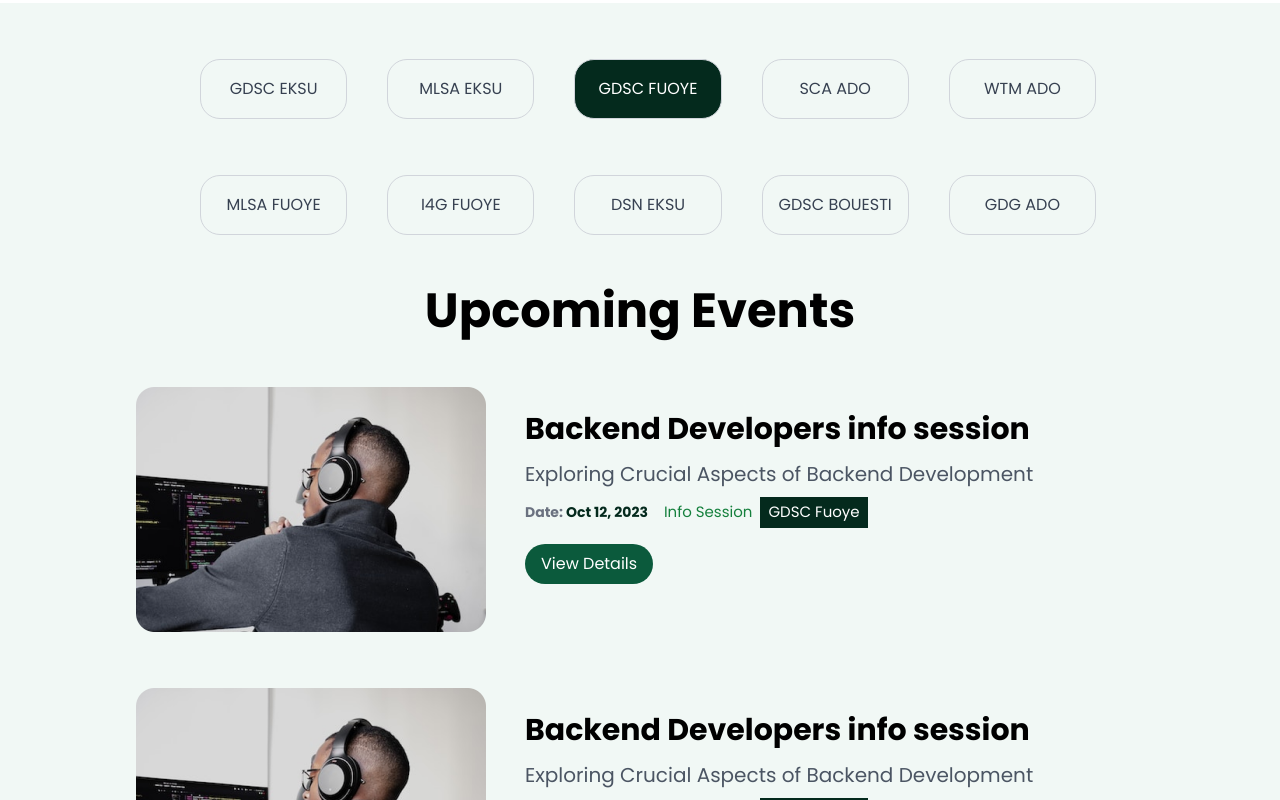
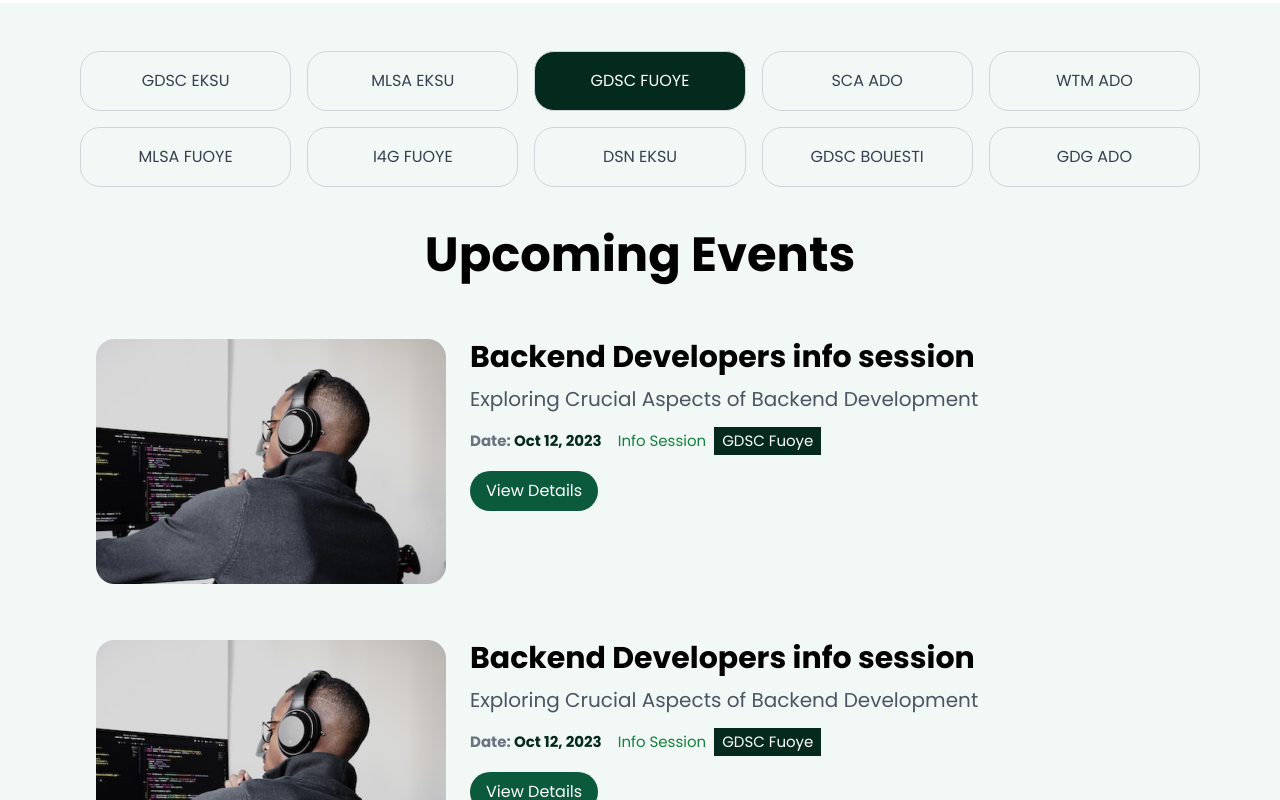
Before and after one commit to OSCA-Ado-Ekiti/EventTrakka, a React (Vite) app: page /about in a window 1280 px wide. Shown: the part 1260-2060 px from the top of the page. Built offline with nearby package versions, Linux system fonts and the light colour scheme; a web font is replaced by a local one.

Commit message:
"Updated AboutHero, PreviousPost, and UpcomingEvent components with minor styling and layout changes, added more events to PreviousPost, and reformatted code for consistency."

```diff
--- a/src/components/AboutHero.jsx
+++ b/src/components/AboutHero.jsx
@@ -22,7 +22,7 @@ const AboutHero = () => {
 			</div>
 
 			{/* About Section */}
-			<div className='w-full h-[551px] flex flex-col md:flex-row items-center justify-center gap-8 md:gap-20 px-6 md:px-20 py-10'>
+			<div className='w-full h-[551px] flex flex-col md:flex-row items-center justify-center gap-8 md:gap-20 px-6 md:px-20 py-10 md:mb-0 mb-48'>
 				<div className='relative'>
 					{/* Background Shape */}
 					<div className='bg-green-100 h-full w-full rounded-[60px] absolute -left-52 -z-10'></div>
--- a/src/pages/About/PreviousPost.jsx
+++ b/src/pages/About/PreviousPost.jsx
@@ -1,13 +1,17 @@
 import React, { useState } from 'react';
 import { BiChevronRight, BiChevronLeft } from 'react-icons/bi';
-import PreviousImg from "../../assets/previousImg.png";
+import PreviousImg from '../../assets/previousImg.png';
 
 const Card = ({ image, title, subtitle, location }) => (
-  <div className="bg-white rounded-lg shadow-lg p-4">
-    <img src={image} alt={title} className="w-full h-48 object-cover rounded-t-lg" />
-    <h3 className="text-lg font-bold mt-4">{title}</h3>
-    <p className="text-sm mt-2">{subtitle}</p>
-    <p className="text-sm text-gray-500">{location}</p>
+	<div className='bg-white rounded-lg shadow-lg p-4'>
+		<img
+			src={image}
+			alt={title}
+			className='w-full h-48 object-cover rounded-t-lg'
+		/>
+		<h3 className='text-lg font-bold mt-4'>{title}</h3>
+		<p className='text-sm mt-2'>{subtitle}</p>
+		<p className='text-sm text-gray-500'>{location}</p>
 	</div>
 );
 
@@ -15,12 +19,102 @@ const PreviousPost = () => {
 	const [currentIndex, setCurrentIndex] = useState(0);
 
 	const cards = [
-    { image: PreviousImg, title: 'Info Session', subtitle: 'GDSC Product Design info session', location: 'Federal University, Oye-Ekiti' },
-    { image: PreviousImg, title: 'Info Session', subtitle: 'GDSC Product Design info session', location: 'Federal University, Oye-Ekiti' },
-    { image: PreviousImg, title: 'Info Session', subtitle: 'GDSC Product Design info session', location: 'Federal University, Oye-Ekiti' },
-    { image: PreviousImg, title: 'Info Session', subtitle: 'GDSC Product Design info session', location: 'Federal University, Oye-Ekiti' },
-    { image: PreviousImg, title: 'Info Session', subtitle: 'GDSC Product Design info session', location: 'Federal University, Oye-Ekiti' },
-    { image: PreviousImg, title: 'Info Session', subtitle: 'GDSC Product Design info session', location: 'Federal University, Oye-Ekiti' },
+		{
+			image: PreviousImg,
+			title: 'Info Session',
+			subtitle: 'GDSC Product Design info session',
+			location: 'Federal University, Oye-Ekiti',
+		},
+		{
+			image: PreviousImg,
+			title: 'Info Session',
+			subtitle: 'GDSC Product Design info session',
+			location: 'Federal University, Oye-Ekiti',
+		},
+		{
+			image: PreviousImg,
+			title: 'Info Session',
+			subtitle: 'GDSC Product Design info session',
+			location: 'Federal University, Oye-Ekiti',
+		},
+		{
+			image: PreviousImg,
+			title: 'Info Session',
+			subtitle: 'GDSC Product Design info session',
+			location: 'Federal University, Oye-Ekiti',
+		},
+		{
+			image: PreviousImg,
+			title: 'Info Session',
+			subtitle: 'GDSC Product Design info session',
+			location: 'Federal University, Oye-Ekiti',
+		},
+		{
+			image: PreviousImg,
+			title: 'Info Session',
+			subtitle: 'GDSC Product Design info session',
+			location: 'Federal University, Oye-Ekiti',
+		},
+		{
+			image: PreviousImg,
+			title: 'React Workshop',
+			subtitle: 'Hands-on React and Vite integration',
+			location: 'Lagos Tech Hub',
+		},
+		{
+			image: PreviousImg,
+			title: 'AI Hackathon',
+			subtitle: '24-hour AI development challenge',
+			location: 'Tech Innovation Center, Abuja',
+		},
+		{
+			image: PreviousImg,
+			title: 'DevOps Masterclass',
+			subtitle: 'Intro to CI/CD and Kubernetes',
+			location: 'Code Academy, Port Harcourt',
+		},
+		{
+			image: PreviousImg,
+			title: 'Cloud Bootcamp',
+			subtitle: 'Mastering AWS cloud services',
+			location: 'Innovation Space, Enugu',
+		},
+		{
+			image: PreviousImg,
+			title: 'Frontend Conference',
+			subtitle: 'Exploring modern frontend frameworks',
+			location: 'Virtual Event',
+		},
+		{
+			image: PreviousImg,
+			title: 'Python Data Science',
+			subtitle: 'Data analysis with Python',
+			location: 'University of Ibadan',
+		},
+		{
+			image: PreviousImg,
+			title: 'Full-Stack Seminar',
+			subtitle: 'End-to-end web development techniques',
+			location: 'Tech Campus, Kano',
+		},
+		{
+			image: PreviousImg,
+			title: 'Blockchain Expo',
+			subtitle: 'The future of decentralized apps',
+			location: 'Tech Valley, Lagos',
+		},
+		{
+			image: PreviousImg,
+			title: 'JavaScript 101',
+			subtitle: 'Beginner to advanced JavaScript workshop',
+			location: 'Tech Zone, Akure',
+		},
+		{
+			image: PreviousImg,
+			title: 'Mobile Dev Summit',
+			subtitle: 'Building cross-platform mobile apps',
+			location: 'Innovation Center, Calabar',
+		},
 	];
 
 	const visibleCards = cards.slice(currentIndex, currentIndex + 4);
@@ -38,18 +132,35 @@ const PreviousPost = () => {
 	};
 
 	return (
-    <div className="p-8">
-      <h2 className="text-2xl font-bold mb-6">Previous Events</h2>
-      <div className="flex items-center">
-        <button onClick={handlePrev} disabled={currentIndex === 0} className={`text-2xl ${currentIndex === 0 ? 'text-gray-300 bg-gray-500 rounded-full' : 'text-white bg-black rounded-full w-6 h-6'}`}>
+		<div className='p-8'>
+			<h2 className='text-2xl font-bold mb-6'>Previous Events</h2>
+			<div className='flex items-center'>
+				<button
+					onClick={handlePrev}
+					disabled={currentIndex === 0}
+					className={`text-2xl ${
+						currentIndex === 0
+							? 'text-gray-300 bg-gray-500 rounded-full'
+							: 'text-white bg-black rounded-full w-6 h-6'
+					}`}>
 					<BiChevronLeft />
 				</button>
-        <div className="grid grid-cols-1 md:grid-cols-2 lg:grid-cols-4 gap-6 mx-4">
+				<div className='grid grid-cols-1 md:grid-cols-2 lg:grid-cols-4 gap-6 mx-4'>
 					{visibleCards.map((card, index) => (
-            <Card key={index} {...card} />
+						<Card
+							key={index}
+							{...card}
+						/>
 					))}
 				</div>
-        <button onClick={handleNext} disabled={currentIndex >= cards.length - 4} className={`text-2xl ${currentIndex >= cards.length - 4 ? 'text-gray-500 bg-gray-400 rounded-full' : 'text-white  bg-black rounded-full w-6 h-6'}`}>
+				<button
+					onClick={handleNext}
+					disabled={currentIndex >= cards.length - 4}
+					className={`text-2xl ${
+						currentIndex >= cards.length - 4
+							? 'text-gray-500 bg-gray-400 rounded-full'
+							: 'text-white  bg-black rounded-full w-6 h-6'
+					}`}>
 					<BiChevronRight />
 				</button>
 			</div>
--- a/src/pages/About/UpcomingEvent.jsx
+++ b/src/pages/About/UpcomingEvent.jsx
@@ -1,18 +1,30 @@
 import React from 'react';
-import UpcomingEvent from '../../assets/upcomingEvent.png'
+import UpcomingEvent from '../../assets/upcomingEvent.png';
 
 const EventCard = ({ image, title, description, date, sessionType, group }) => (
-  <div className="flex rounded-lg p-4 mb-6 font-pop ">
-    <img src={image} alt={title} className="w-[350px] h-[245px] object-cover rounded-lg" />
-    <div className="ml-[39px] mt-6">
-      <h3 className="text-3xl font-bold font">{title}</h3>
-      <p className="text-gray-600 mt-3 text-[20px]">{description}</p>
-      <div className="flex items-center mt-2">
-        <span className="text-sm text-gray-500 mr-4 font-bold text-[15px]">Date: <span className='font-bold text-custom-green'>{date}</span></span>
-        <span className=" text-green-700  text-[15px] mr-2">{sessionType}</span>
-        <span className="bg-custom-green text-white px-2 py-1 text-[15px] mr-2">{group}</span>
+	<div className='flex flex-col md:flex-row rounded-lg p-4 mb-6 font-pop'>
+		<img
+			src={image}
+			alt={title}
+			className='w-full md:w-[350px] h-[200px] md:h-[245px] object-cover rounded-lg'
+		/>
+		<div className='mt-4 md:mt-0 md:ml-6 flex-grow'>
+			<h3 className='text-2xl md:text-3xl font-bold'>{title}</h3>
+			<p className='text-gray-600 mt-2 md:mt-3 text-base md:text-[20px]'>
+				{description}
+			</p>
+			<div className='flex flex-wrap items-center mt-2 md:mt-4'>
+				<span className='text-sm md:text-[15px] text-gray-500 mr-4 font-bold w-full md:w-auto mb-2 md:mb-0'>
+					Date: <span className='font-bold text-custom-green'>{date}</span>
+				</span>
+				<span className='text-green-700 text-sm md:text-[15px] mr-2'>
+					{sessionType}
+				</span>
+				<span className='bg-custom-green text-white px-2 py-1 text-sm md:text-[15px] mr-2 mt-2 md:mt-0'>
+					{group}
+				</span>
 			</div>
-      <button className="mt-4 bg-[#0B5A3C] text-white px-4 py-2 rounded-[22px]">
+			<button className='mt-4 bg-[#0B5A3C] text-white px-4 py-2 rounded-[22px] w-full md:w-auto'>
 				View Details
 			</button>
 		</div>
@@ -45,29 +57,49 @@ const EventList = () => {
 			sessionType: 'Info Session',
 			group: 'GDSC Fuoye',
 		},
-
 	];
-
+	const groups = [
+		'GDSC EKSU',
+		'MLSA EKSU',
+		'GDSC FUOYE',
+		'SCA ADO',
+		'WTM ADO',
+		'MLSA FUOYE',
+		'I4G FUOYE',
+		'DSN EKSU',
+		'GDSC BOUESTI',
+		'GDG ADO',
+	];
 	return (
-    <div className=" bg-[#f1f8f5] mt-20 py-12">
-      <div className="grid grid-cols-2 md:grid-cols-3 lg:grid-cols-5 flex-wrap mb-8 gap-10 mx-48">
-        {['GDSC EKSU', 'MLSA EKSU', 'GDSC FUOYE', 'SCA ADO', 'WTM ADO', 'MLSA FUOYE', 'I4G FUOYE', 'DSN EKSU', 'GDSC BOUESTI', 'GDG ADO'].map((group, index) => (
+		<div className='bg-[#f1f8f5] mt-20 py-12 md:px-20 px-4'>
+			<div className='container mx-auto'>
+				<div className='grid grid-cols-2 sm:grid-cols-3 md:grid-cols-4 lg:grid-cols-5 gap-4'>
+					{groups.map((group, index) => (
 						<button
 							key={index}
-            className={`m-2 px-4 py-2 w-full h-[60px] rounded-[20px] border border-gray-300 ${group === 'GDSC FUOYE' ? 'bg-custom-green hover:text-black text-white' : 'text-gray-700'} hover:bg-green-100`}
-          >
+							className={`px-4 py-2 w-full h-[60px] rounded-[20px] border border-gray-300 ${
+								group === 'GDSC FUOYE'
+									? 'bg-custom-green hover:text-black text-white'
+									: 'text-gray-700'
+							} hover:bg-green-100 text-sm sm:text-base`}>
 							{group}
 						</button>
 					))}
 				</div>
+			</div>
 
-      <h2 className="text-[48px] text-center font-bold mb-6">Upcoming Events</h2>
-      <div className='ml-[120px]'>
+			<h2 className='text-3xl sm:text-4xl md:text-[48px] text-center font-bold my-12'>
+				Upcoming Events
+			</h2>
+
+			<div className='container mx-auto'>
 				{events.map((event, index) => (
-        <EventCard key={index} {...event} />
+					<EventCard
+						key={index}
+						{...event}
+					/>
 				))}
 			</div>
-
 		</div>
 	);
 };
```
Lines whose indentation alone changed are shown as unchanged.
